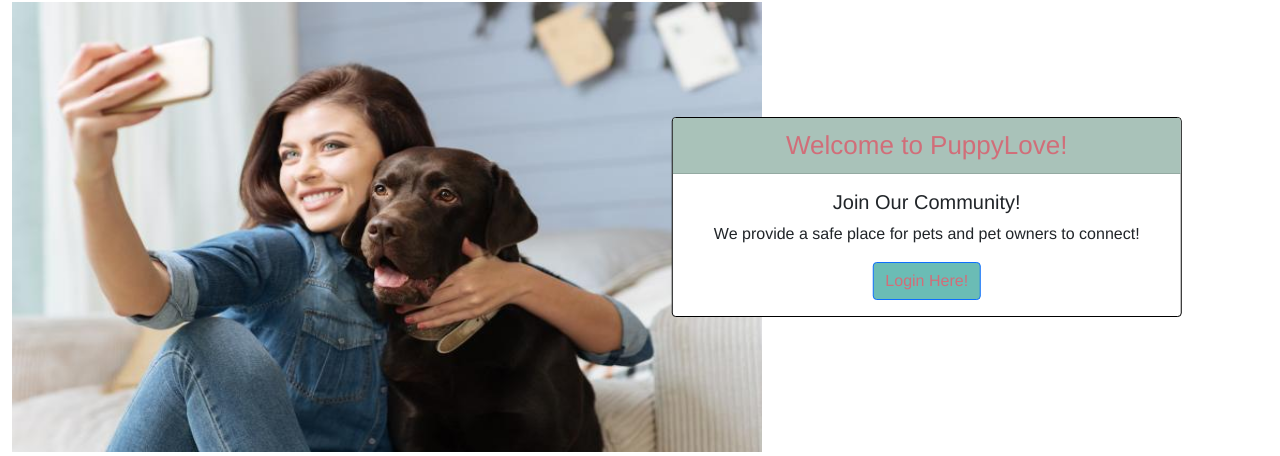
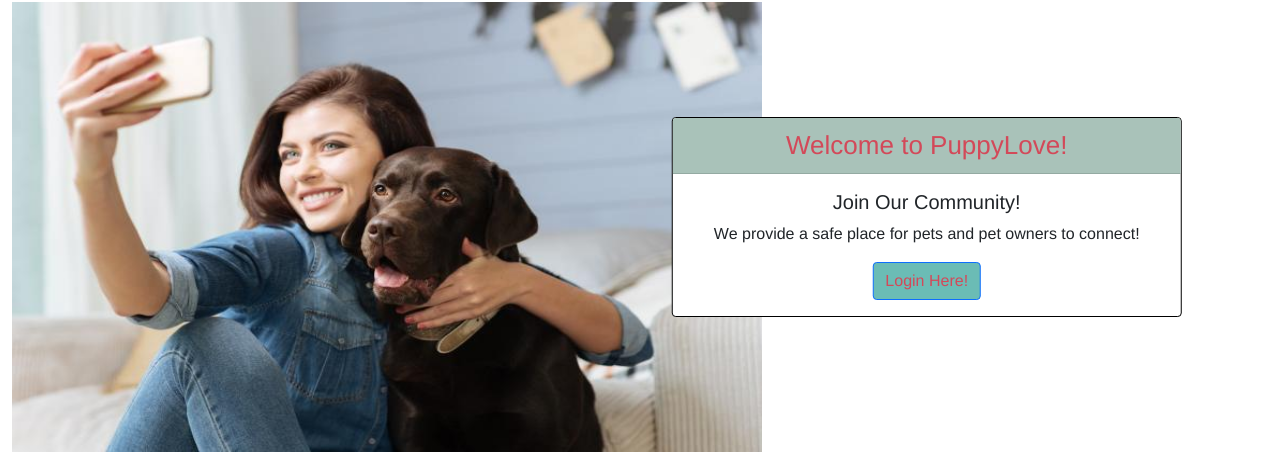
Before and after one commit to Takes101/puppy-love, a PHP site: page /home.html in a window 1280 px wide. Shown: the part 615-1071 px from the top of the page. Run offline with PHP 8.4, Linux system fonts and the light colour scheme.

Commit message:
used same darker shade of pink

```diff
--- a/assets/css/style.css
+++ b/assets/css/style.css
@@ -23,7 +23,7 @@ body {
 
 .btn-primary {
    background-color: rgb(107, 188, 181);
-   color: rgb(209,110,121);
+   color: #d34959;
 }
 .hero-login {
   background-color: rgb(107, 188, 181);
@@ -90,7 +90,7 @@ footer div {
   }
   .btn-primary {
      background-color: rgb(107, 188, 181);
-     color: rgb(209,110,121);
+     color: #d34959;
   }
   .hero-login {
     background-color: rgb(107, 188, 181);
@@ -107,7 +107,7 @@ footer div {
 }
 .card-header{
   background-color: rgb(169,194,185);
-  color: rgb(209,110,121);
+  color: #d34959;
   font-size: 26px;
 }
 
@@ -190,7 +190,7 @@ footer div {
   #about-header{
     width:100%;
     background-color: rgb(169,194,185);
-    color: rgb(209,110,121);
+    color: #d34959;
     font-size: 26px;
     padding: 20px;
   }
```
